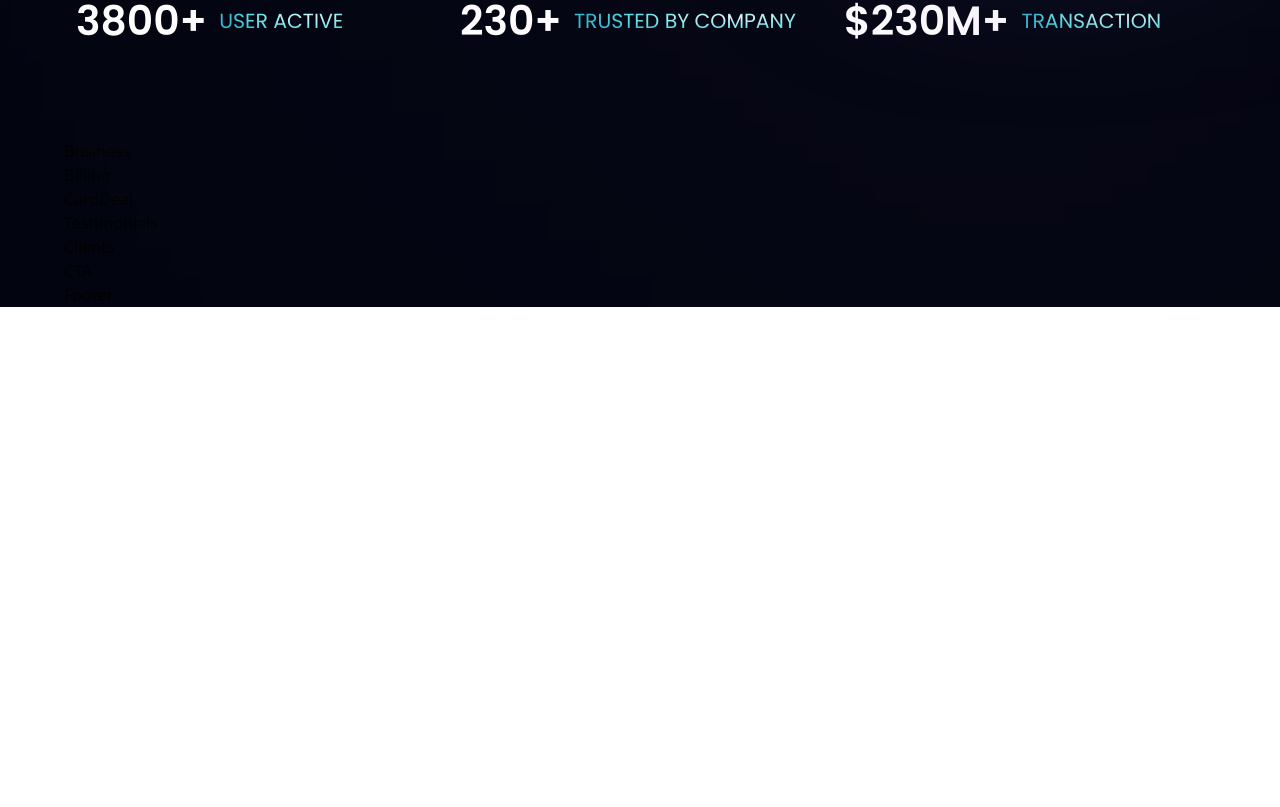
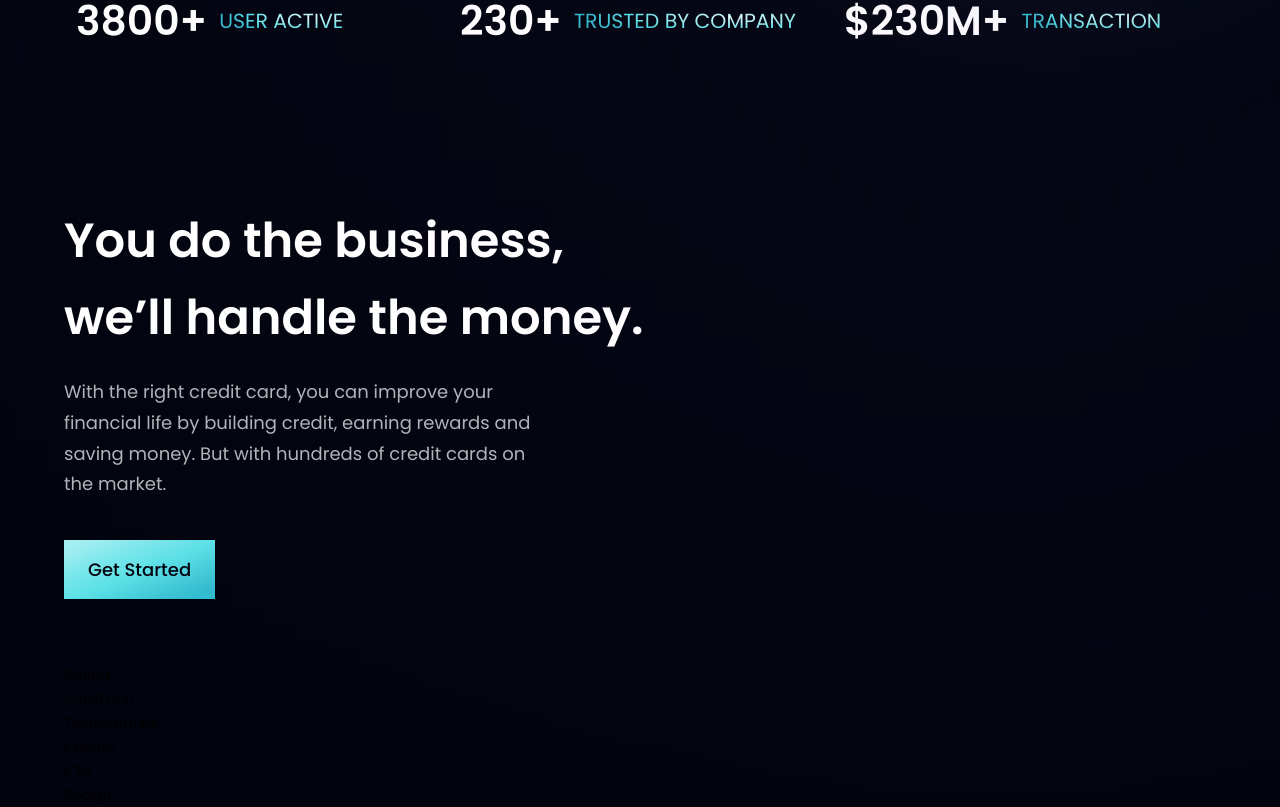
Before and after one commit to SaadEssam/hoobank-template-react, a React (Vite) app: page / in a window 1280 px wide. Shown: the part 806-1613 px from the top of the page. Before the commit the page ends 1113 px from the top, so only its background shows below. Built offline with nearby package versions, Linux system fonts and the light colour scheme.

Commit message:
Button component

```diff
--- a/src/components/Business.jsx
+++ b/src/components/Business.jsx
@@ -1,9 +1,19 @@
 import React from 'react'
+import { features } from '../constants'
+import styles, { layout } from '../style'
+import Button from './Button'
 
-const Business = () => {
-  return (
-    <div>Business</div>
-  )
-}
+const Business = () => (
+  <section id="features" className={layout.section}>
+    <div className={layout.sectionInfo}>
+      <h2 className={styles.heading2}>You do the business, <br className="sm:block hidden" />
+      we’ll handle the money.</h2>
+      <p className={`${styles.paragraph} max-w-[470px] mt-5`}>With the right credit card,
+      you can improve your financial life by building credit, earning rewards and saving money.
+      But with hundreds of credit cards on the market.</p>
+      <Button props="mt-10" />
+    </div>
+  </section>
+)
 
 export default Business
--- a/src/components/Button.jsx
+++ b/src/components/Button.jsx
@@ -1,8 +1,11 @@
 import React from 'react'
 
-const Button = () => {
+const Button = ({props}) => {
   return (
-    <div>Button</div>
+    <button type="button" className={`py-4 px-6 bg-blue-gradient font-poppins font-medium
+    text-[18px] text-primary outline-none ${props}`}>
+      Get Started
+    </button>
   )
 }
 
```
Also changed, not shown: src/assets/huawei.svg (added).
